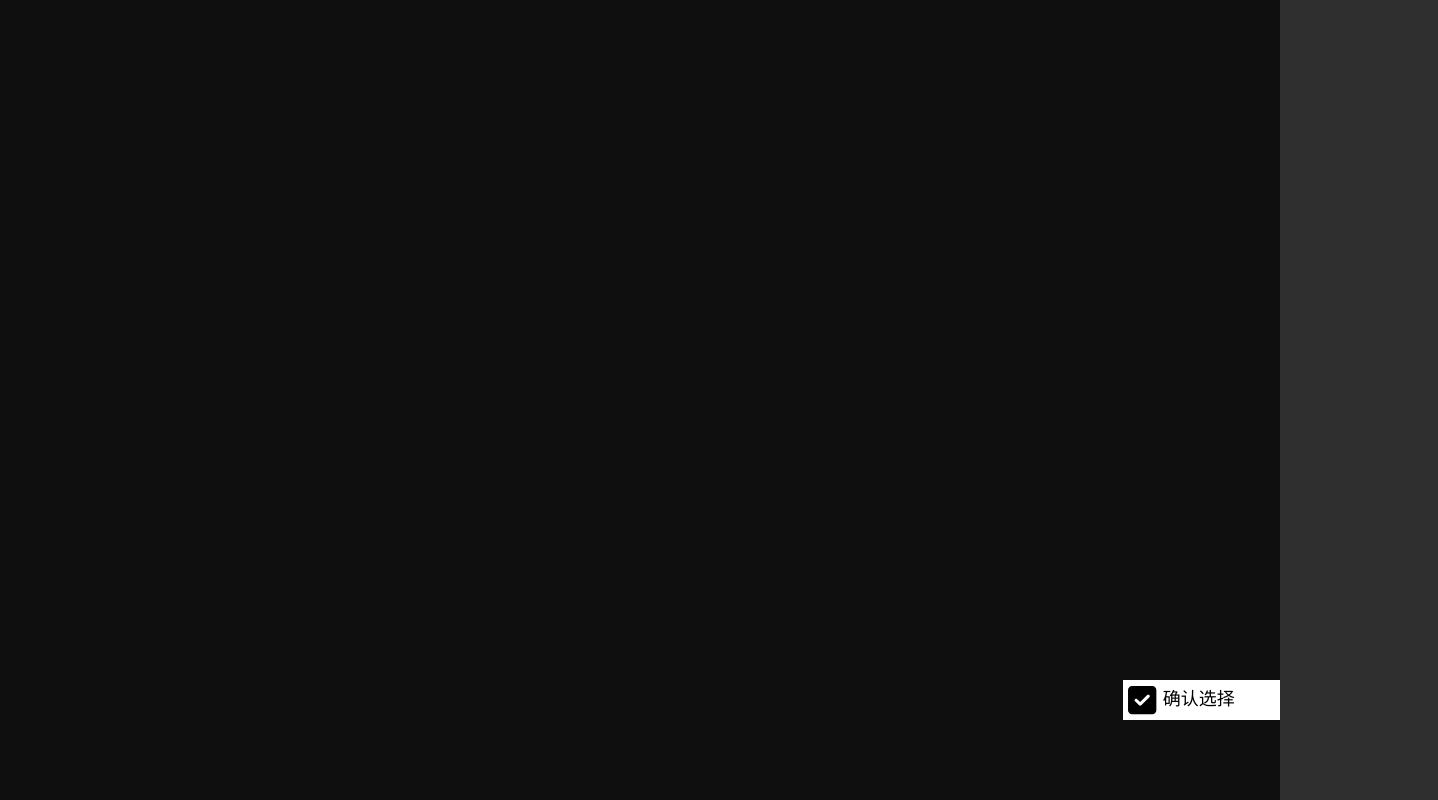
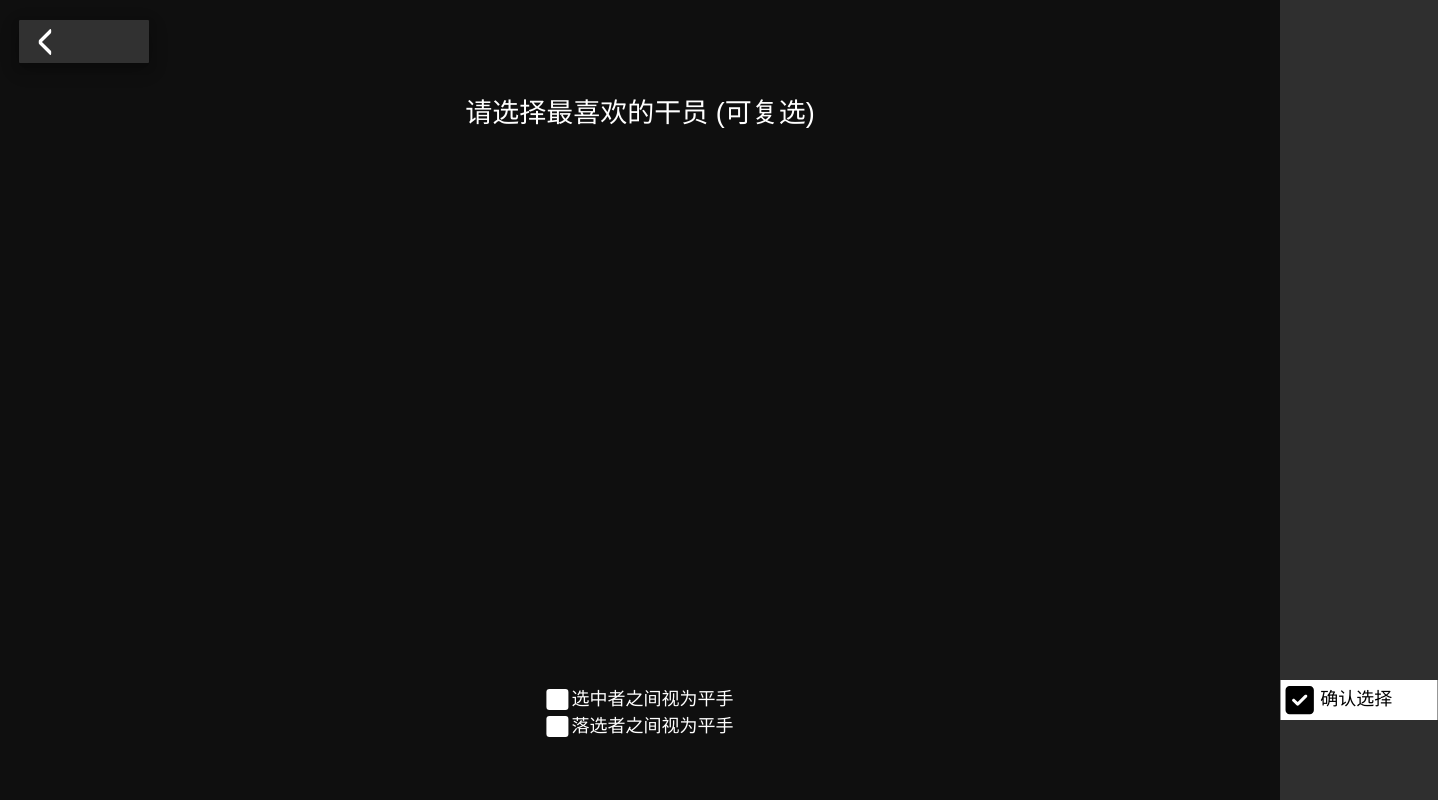
Before and after one commit to C-W-Z/arknight-rank, a React (Vite) app: page /battle in a window 1280 px wide. Shown: the whole page, 1438 px wide, since content can reach past the window. Built offline with nearby package versions, Linux system fonts and the light colour scheme; a web font is replaced by a local one.

Commit message:
update battle page

```diff
--- a/src/components/SVGIcons.tsx
+++ b/src/components/SVGIcons.tsx
@@ -356,3 +356,11 @@ export function OKSquare() {
         </svg>
     )
 }
+
+export function CheckMark() {
+    return (
+        <svg className="checkmark" xmlns="http://www.w3.org/2000/svg" viewBox="0 0 448 512">
+            <path d="M438.6 105.4c12.5 12.5 12.5 32.8 0 45.3l-256 256c-12.5 12.5-32.8 12.5-45.3 0l-128-128c-12.5-12.5-12.5-32.8 0-45.3s32.8-12.5 45.3 0L160 338.7 393.4 105.4c12.5-12.5 32.8-12.5 45.3 0z" />
+        </svg>
+    )
+}
--- a/src/pages/Battle.css
+++ b/src/pages/Battle.css
@@ -251,6 +251,14 @@
     white-space: pre;
 }
 
+.battle .title {
+    position: absolute;
+    top: 12.5%;
+    left: 50%;
+    transform: translateX(-50%);
+    font-size: 1.5em;
+}
+
 .battle .confirm {
     position: absolute;
     right: 0;
@@ -264,7 +272,7 @@
     display: flex;
     align-items: center;
     justify-content: flex-start;
-    transition: background-color 0.1s ease-in-out, bottom 50ms linear;
+    transition: background-color 0.1s ease-in-out, bottom 50ms linear, transform 250ms linear;
 }
 .battle .confirm:hover {
     background-color: #ff6600;
@@ -277,3 +285,60 @@
     height: 80%;
     aspect-ratio: 1 / 1;
 }
+.battle .confirm.close {
+    transform: translateX(100%);
+}
+
+.battle .checkboxes {
+    position: absolute;
+    left: 50%;
+    transform: translateX(-50%);
+    bottom: 7.5%;
+}
+.battle .checkboxes .checkbox {
+    position: relative;
+    width: fit-content;
+    display: flex;
+    align-items: center;
+    padding-left: 1.4em;
+    cursor: pointer;
+}
+.battle .checkboxes .checkbox input {
+    position: absolute;
+    opacity: 0;
+    height: 0;
+    width: 0;
+}
+.battle .checkboxes .checkbox input+span {
+    position: absolute;
+    top: 10%;
+    left: 0;
+    height: 80%;
+    aspect-ratio: 1 / 1;
+    background-color: white;
+    border-radius: 3px;
+}
+.battle .checkboxes .checkbox:hover {
+    filter: brightness(80%);
+}
+.battle .checkboxes .checkbox input:checked+span {
+    background-color: #ff6600;
+}
+.battle .checkboxes .checkbox input+span .checkmark {
+    display: none;
+}
+.battle .checkboxes .checkbox input:checked+span .checkmark {
+    display: block;
+    fill: white;
+    height: 70%;
+    width: 70%;
+    position: relative;
+    top: 15%;
+    left: 15%;
+}
+.battle .checkboxes .checkbox.alldraw {
+    cursor: not-allowed;
+}
+.battle .checkboxes .checkbox.alldraw input:checked+span {
+    background-color: gray;
+}
--- a/src/pages/Battle.tsx
+++ b/src/pages/Battle.tsx
@@ -1,9 +1,10 @@
 import { useEffect, useState } from 'react';
 import './Battle.css'
-import { OKSquare, Star } from '../components/SVGIcons';
+import { CheckMark, OKSquare, Star } from '../components/SVGIcons';
 import { invoke } from '@tauri-apps/api/tauri';
 import useGlobalContext from '../components/GlobalContext';
 import AutoSizeText from '../components/AutoSizeText';
+import TopButtons from '../components/TopButtons';
 
 interface CandidateProps {
     className?: string;
@@ -49,27 +50,55 @@ function Battle() {
     const globalContext = useGlobalContext();
 
     const [className, setClassName] = useState<string[]>(['', '', '', '', '']);
+    const [confirmShow, setConfirmShow] = useState(false);
+    const [choosedDraw, setChoosedDraw] = useState(false);
+    const [unchoosedDraw, setUnchoosedDraw] = useState(false);
+    const [allDraw, setAllDraw] = useState(false);
+
+    function clickChoosedDraw() {
+        if (allDraw)
+            return;
+        setChoosedDraw(!choosedDraw);
+    }
+
+    function clickUnchoosedDraw() {
+        setUnchoosedDraw(!unchoosedDraw);
+    }
+
     function OnChoose(i: number) {
         return () => {
             let copy = Array.from(className);
             if (copy[i] == '') {
                 copy[i] = 'choose';
-                for (let j = 0; j < copy.length; j++)
+                for (let j = 0; j < playerCount; j++)
                     if (i != j)
                         copy[j] = 'unchoose';
+                setConfirmShow(true);
             }
             else if (copy[i] == 'unchoose') {
                 copy[i] = 'choose';
+                let chooseCount = 0;
+                for (let j = 0; j < playerCount; j++)
+                    if (copy[j] == 'choose')
+                        chooseCount++;
+                if (chooseCount == playerCount) {
+                    setChoosedDraw(true);
+                    setAllDraw(true);
+                }
             }
             else if (copy[i] == 'choose') {
                 copy[i] = 'unchoose';
                 let unchooseCount = 0;
-                for (let j = 0; j < copy.length; j++)
+                for (let j = 0; j < playerCount; j++)
                     if (copy[j] == 'unchoose')
                         unchooseCount++;
-                if (unchooseCount == copy.length)
-                    for (let j = 0; j < copy.length; j++)
+                if (unchooseCount == playerCount) {
+                    for (let j = 0; j < playerCount; j++)
                         copy[j] = '';
+                    setConfirmShow(false);
+                }
+                if (allDraw)
+                    setAllDraw(false);
             }
             setClassName(copy);
         }
@@ -84,11 +113,15 @@ function Battle() {
                 // console.log(chars);
                 battleNum += 1;
                 setCharIds(chars);
+                setClassName(['', '', '', '', '']);
                 // restart animation & set font size
                 setShow(false);
                 setTimeout(() => {
                     setShow(true);
                 }, 0);
+                // reset
+                setConfirmShow(false);
+                setAllDraw(false);
             })
             .catch((e) => { console.error(e) });
     }
@@ -123,14 +156,39 @@ function Battle() {
         setCandidates(list);
     }, [globalContext?.loading, char_ids, className]);
 
+    const confirmClass = confirmShow ? 'confirm' : 'confirm close';
+    const chooseDrawClass = allDraw ? 'checkbox alldraw' : 'checkbox';
+
     return (
         <div className='battle'>
+            <TopButtons></TopButtons>
+            <div className="title">请选择最喜欢的干员 (可复选)</div>
             <div className="candidate-area">
                 {show && candidates}
             </div>
-            <button className='confirm' onClick={pickChars}>
+            <div className="checkboxes">
+                <label className={chooseDrawClass}>
+                    <input type="checkbox"
+                        checked={choosedDraw}
+                        onChange={clickChoosedDraw}
+                    />
+                    <span><CheckMark></CheckMark></span>
+                    选中者之间视为平手
+                </label>
+                {playerCount > 2 &&
+                    <label className="checkbox">
+                        <input type="checkbox"
+                            checked={unchoosedDraw}
+                            onChange={clickUnchoosedDraw}
+                        />
+                        <span><CheckMark></CheckMark></span>
+                        落选者之间视为平手
+                    </label>
+                }
+            </div>
+            <button className={confirmClass} onClick={pickChars}>
                 <OKSquare></OKSquare>
-                确认选择
+                {allDraw ? '确认平手' : '确认选择'}
             </button>
         </div>
     )
```
